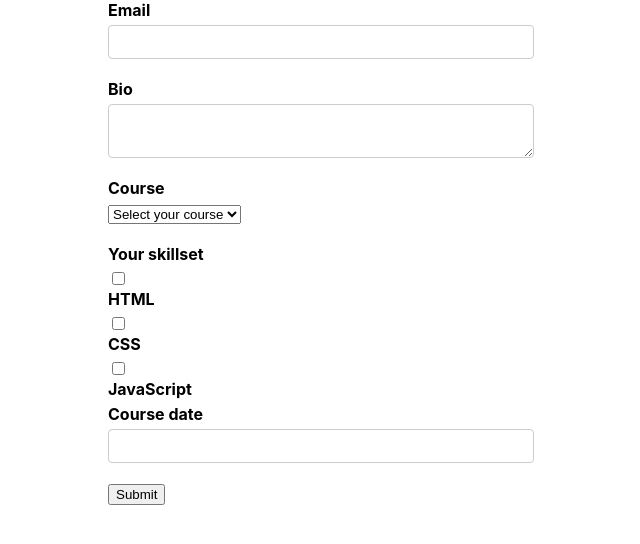
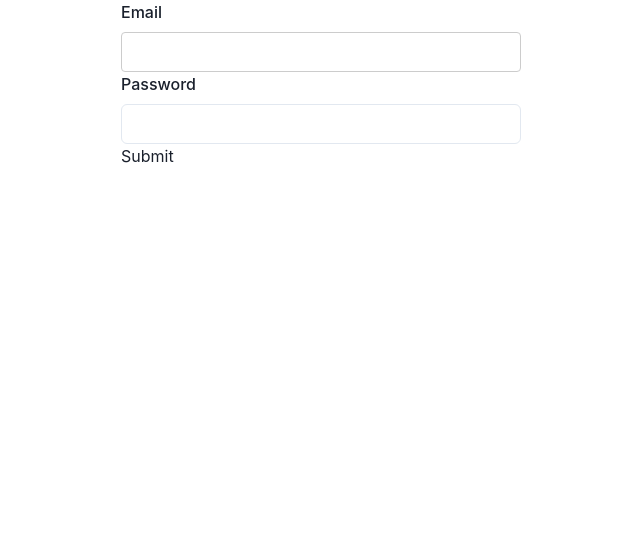
Before and after one commit to SrijanShovit/React-Formik-L, a React (Create React App) app: page / in a window 1280 px wide. Shown: the top 544 px of the page, without its empty margins (319-959 px from the left). Built offline with nearby package versions, Linux system fonts and the light colour scheme.

Commit message:
Chakra UI Integration and finishing

```diff
--- a/package.json
+++ b/package.json
@@ -3,10 +3,14 @@
   "version": "0.1.0",
   "private": true,
   "dependencies": {
+    "@chakra-ui/react": "^1.7.3",
+    "@emotion/react": "^11.7.1",
+    "@emotion/styled": "^11.6.0",
     "@testing-library/jest-dom": "^5.16.1",
     "@testing-library/react": "^12.1.2",
     "@testing-library/user-event": "^13.5.0",
     "formik": "^2.2.9",
+    "framer-motion": "^4.1.17",
     "react": "^17.0.2",
     "react-datepicker": "^4.5.0",
     "react-dom": "^17.0.2",
--- a/src/App.js
+++ b/src/App.js
@@ -1,19 +1,24 @@
 import './App.css';
+import { ChakraProvider } from '@chakra-ui/react'
+
 import EnrollmentForm from './controlcomponents/EnrollmentForm';
 // import YoutubeForm from './components/YoutubeForm'
 // import FormikContainer from './controlcomponents/FormikContainer';
-// import LoginForm from './controlcomponents/LoginForm';
+import LoginForm from './controlcomponents/LoginForm';
 // import RegistrationForm from './controlcomponents/RegistrationForm';
 
 function App() {
   return (
+    <ChakraProvider>
+
     <div className="App">
      {/* <YoutubeForm/> */}
      {/* <FormikContainer/> */}
-     {/* <LoginForm/> */}
+     <LoginForm/>
      {/* <RegistrationForm/> */}
-     <EnrollmentForm/>
+     {/* <EnrollmentForm/> */}
     </div>
+    </ChakraProvider>
   );
 }
 
--- /dev/null
+++ b/src/controlcomponents/ChakraInput.js
@@ -0,0 +1,25 @@
+import React from 'react'
+import {Field} from 'formik'
+import { Input,
+        FormControl,
+        FormLabel,
+        FormErrorMessage
+} from '@chakra-ui/react'
+function ChakraInput(props) {
+    const {label,name,...rest} = props
+    return (
+        <Field name={name}>
+            {
+                ({field,form}) => {
+                    return <FormControl isInvalid={form.errors[name] && form.touched[name]}>
+                        <FormLabel htmlFor={name}>{label}</FormLabel>
+                        <Input id={name} {...rest} {...field} />
+                        <FormErrorMessage>{form.errors[name]}</FormErrorMessage>
+                    </FormControl>
+                }
+            }
+        </Field>
+    )
+}
+
+export default ChakraInput
--- a/src/controlcomponents/FormikControl.js
+++ b/src/controlcomponents/FormikControl.js
@@ -5,6 +5,7 @@ import Select from './Select'
 import RadioButton from './RadioButtons'
 import CheckboxGroup from './CheckBoxGroup'
 import DatePicker from './DatePicker'
+import ChakraInput from './ChakraInput'
 
 function FormikControl(props) {
     const {control,...rest} = props
@@ -15,6 +16,7 @@ function FormikControl(props) {
         case 'radio': return <RadioButton {...rest}/>
         case 'checkbox': return <CheckboxGroup {...rest}/>
         case 'date': return <DatePicker {...rest}/>
+        case 'chakrainput': return <ChakraInput {...rest}/>
         default: return null
     }
 }
--- a/src/controlcomponents/LoginForm.js
+++ b/src/controlcomponents/LoginForm.js
@@ -26,13 +26,13 @@ function LoginForm() {
             formik => {
                 return <Form>
                     <FormikControl
-                    control='input'
+                    control='chakrainput'
                     type='email'
                     label='Email'
                     name='email'
                     />
                     <FormikControl
-                    control='input'
+                    control='chakrainput'
                     type='password'
                     label='Password'
                     name='password'
```
Also changed, not shown: 2 other files (tests, documents, lock files or other folders).
